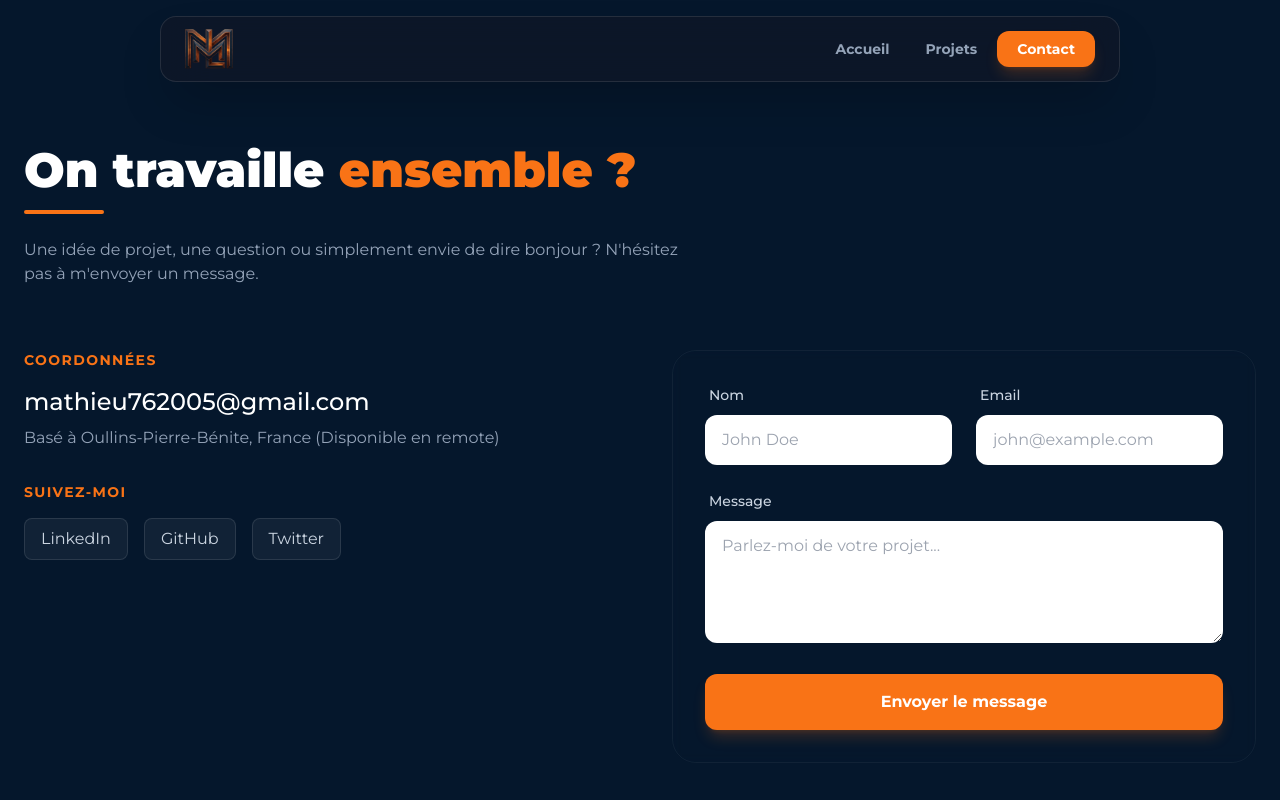
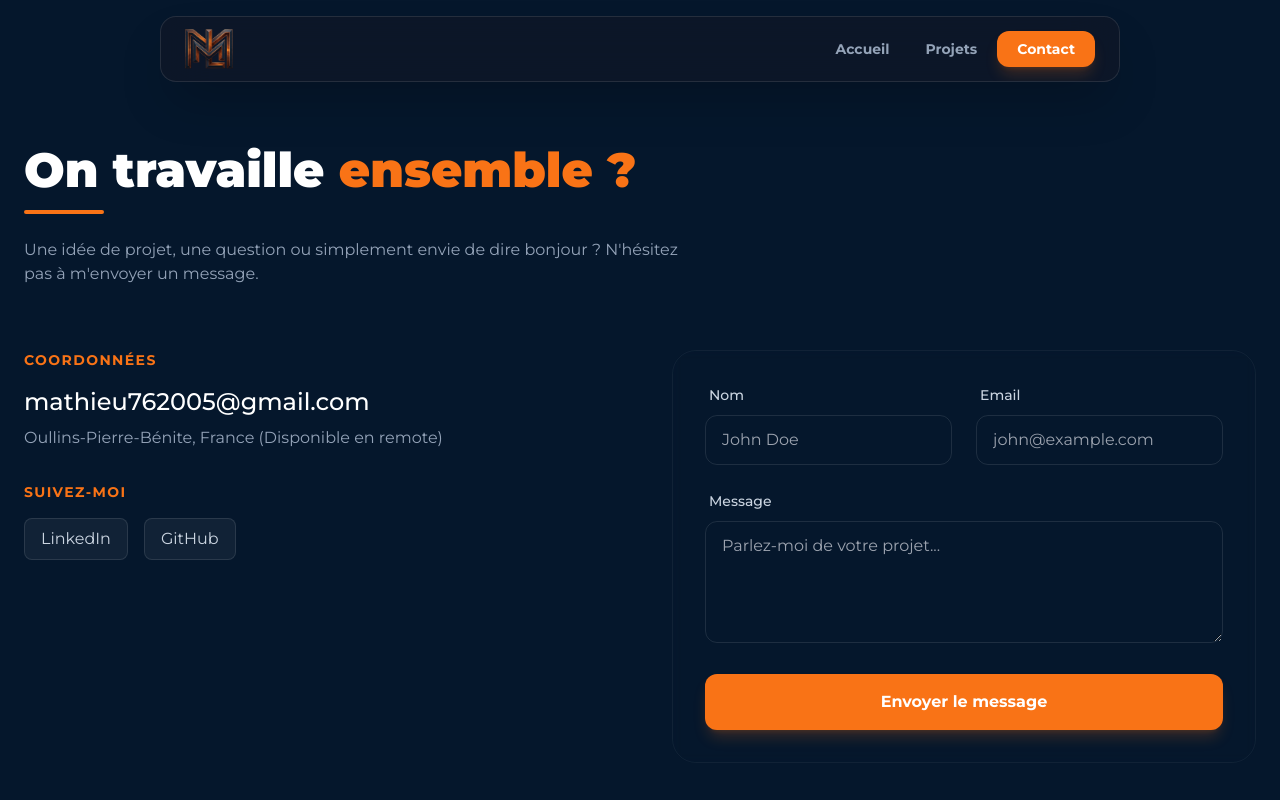
Before and after one commit to Mathieu762005/Portfolio, a React app: page /#/contact in a window 1280 px wide. Shown: the top 800 px of the page. Built offline with nearby package versions, Linux system fonts and the light colour scheme; the HTML template or start-up script is replaced by a standard one.

Commit message:
Mise à jour de la page contact et ajout de Web3Forms

```diff
--- a/src/components/Footer.jsx
+++ b/src/components/Footer.jsx
@@ -67,7 +67,7 @@ function Footer() {
                         © {currentYear} Mathieu Lenormand. Tous droits réservés.
                     </p>
                     <p className="text-slate-500 text-xs">
-                        Conçu avec passion en <span className="text-orange-500">React</span> & <span className="text-orange-500">Tailwind</span>
+                        Conçu avec <span className="text-orange-500">React</span> & <span className="text-orange-500">Tailwind</span>
                     </p>
                 </div>
             </div>
--- a/src/components/ProjectCard.jsx
+++ b/src/components/ProjectCard.jsx
@@ -1,6 +1,6 @@
 import { Link } from "react-router-dom";
 
-function ProjectCard({ id, title, description, image, tech, github, demo, details }) {
+function ProjectCard({ id, title, description, image, tech, github, details }) {
     // Récupération de l'URL de base (ex: /Portfolio/)
     const baseUrl = import.meta.env.BASE_URL;
 
@@ -73,15 +73,6 @@ function ProjectCard({ id, title, description, image, tech, github, demo, detail
                     >
                         GitHub ↗
                     </a>
-
-                    <a
-                        href={demo}
-                        target="_blank"
-                        rel="noopener noreferrer"
-                        className="text-sm font-bold text-slate-400 hover:text-orange-500 transition-colors flex items-center gap-1"
-                    >
-                        Live Demo ↗
-                    </a>
                 </div>
             </div>
         </div>
--- a/src/pages/Contact.jsx
+++ b/src/pages/Contact.jsx
@@ -1,4 +1,48 @@
+import { useState } from 'react';
+
 function Contact() {
+    const [result, setResult] = useState("");
+    const [isSubmitting, setIsSubmitting] = useState(false);
+
+    const onSubmit = async (event) => {
+        event.preventDefault();
+        setIsSubmitting(true);
+        setResult("Envoi en cours...");
+
+        const formData = new FormData(event.target);
+        // On utilise la variable d'environnement (définie dans .env.local)
+        formData.append("access_key", import.meta.env.VITE_WEB3FORMS_ACCESS_KEY);
+
+        // Personnalisation de l'email reçu
+        formData.append("subject", "Nouveau message depuis mon Portfolio ! 🚀");
+        formData.append("from_name", "Portfolio Contact");
+
+        try {
+            const response = await fetch("https://api.web3forms.com/submit", {
+                method: "POST",
+                body: formData
+            });
+
+            const data = await response.json();
+
+            if (data.success) {
+                setResult("Message envoyé avec succès !");
+                event.target.reset();
+            } else {
+                console.log("Erreur", data);
+                setResult(data.message);
+            }
+        } catch (error) {
+            console.log("Erreur de connexion", error);
+            setResult("Une erreur s'est produite lors de l'envoi.");
+        } finally {
+            setIsSubmitting(false);
+            // Effacer le message après 5 secondes
+            setTimeout(() => {
+                setResult("");
+            }, 5000);
+        }
+    };
     return (
         <div className="max-w-7xl mx-auto px-6 py-20">
             {/* En-tête de la page */}
@@ -19,19 +63,24 @@ function Contact() {
                     <div>
                         <h3 className="text-orange-500 font-bold uppercase tracking-widest text-sm mb-4">Coordonnées</h3>
                         <p className="text-2xl text-white font-medium">mathieu762005@gmail.com</p>
-                        <p className="text-slate-400 mt-2">Basé à Oullins-Pierre-Bénite, France (Disponible en remote)</p>
+                        <p className="text-slate-400 mt-2">Oullins-Pierre-Bénite, France (Disponible en remote)</p>
                     </div>
 
                     <div>
                         <h3 className="text-orange-500 font-bold uppercase tracking-widest text-sm mb-4">Suivez-moi</h3>
                         <div className="flex gap-4">
-                            {['LinkedIn', 'GitHub', 'Twitter'].map((social) => (
+                            {[
+                                { name: 'LinkedIn', url: 'https://www.linkedin.com/in/mathieu-lenormand-0b358532b/' },
+                                { name: 'GitHub', url: 'https://github.com/Mathieu762005' }
+                            ].map((social) => (
                                 <a
-                                    key={social}
-                                    href="#"
+                                    key={social.name}
+                                    href={social.url}
+                                    target="_blank"
+                                    rel="noopener noreferrer"
                                     className="px-4 py-2 bg-white/5 border border-white/10 rounded-lg text-slate-300 hover:text-orange-500 hover:border-orange-500/50 transition-all"
                                 >
-                                    {social}
+                                    {social.name}
                                 </a>
                             ))}
                         </div>
@@ -39,22 +88,26 @@ function Contact() {
                 </div>
 
                 {/* Colonne 2 : Formulaire de contact */}
-                <form className="space-y-6 p-8 rounded-3xl border border-white/5 backdrop-blur-sm">
+                <form onSubmit={onSubmit} className="space-y-6 p-8 rounded-3xl border border-white/5 backdrop-blur-sm relative overflow-hidden">
                     <div className="grid md:grid-cols-2 gap-6">
                         <div className="space-y-2">
                             <label className="text-sm font-medium text-slate-300 ml-1">Nom</label>
                             <input
                                 type="text"
+                                name="name"
+                                required
                                 placeholder="John Doe"
-                                className="w-full border border-white/10 rounded-xl px-4 py-3 text-white focus:outline-none focus:border-orange-500 focus:ring-1 focus:ring-orange-500 transition-all"
+                                className="w-full border border-white/10 rounded-xl px-4 py-3 text-white focus:outline-none focus:border-orange-500 focus:ring-1 focus:ring-orange-500 transition-all bg-transparent"
                             />
                         </div>
                         <div className="space-y-2">
                             <label className="text-sm font-medium text-slate-300 ml-1">Email</label>
                             <input
                                 type="email"
+                                name="email"
+                                required
                                 placeholder="john@example.com"
-                                className="w-full border border-white/10 rounded-xl px-4 py-3 text-white focus:outline-none focus:border-orange-500 focus:ring-1 focus:ring-orange-500 transition-all"
+                                className="w-full border border-white/10 rounded-xl px-4 py-3 text-white focus:outline-none focus:border-orange-500 focus:ring-1 focus:ring-orange-500 transition-all bg-transparent"
                             />
                         </div>
                     </div>
@@ -62,17 +115,26 @@ function Contact() {
                     <div className="space-y-2">
                         <label className="text-sm font-medium text-slate-300 ml-1">Message</label>
                         <textarea
+                            name="message"
+                            required
                             rows="4"
                             placeholder="Parlez-moi de votre projet..."
-                            className="w-full border border-white/10 rounded-xl px-4 py-3 text-white focus:outline-none focus:border-orange-500 focus:ring-1 focus:ring-orange-500 transition-all"
+                            className="w-full border border-white/10 rounded-xl px-4 py-3 text-white focus:outline-none focus:border-orange-500 focus:ring-1 focus:ring-orange-500 transition-all bg-transparent"
                         ></textarea>
                     </div>
 
+                    {result && (
+                        <div className={`p-3 rounded-lg text-sm text-center font-medium ${result.includes("succès") ? "bg-green-500/20 text-green-400 border border-green-500/50" : result.includes("cours") ? "bg-blue-500/20 text-blue-400 border border-blue-500/50" : "bg-red-500/20 text-red-400 border border-red-500/50"}`}>
+                            {result}
+                        </div>
+                    )}
+
                     <button
                         type="submit"
-                        className="w-full py-4 bg-orange-500 hover:bg-orange-600 text-white font-bold rounded-xl shadow-lg shadow-orange-500/20 transition-all transform active:scale-[0.98]"
+                        disabled={isSubmitting}
+                        className={`w-full py-4 ${isSubmitting ? 'bg-orange-500/50 cursor-not-allowed' : 'bg-orange-500 hover:bg-orange-600'} text-white font-bold rounded-xl shadow-lg shadow-orange-500/20 transition-all transform active:scale-[0.98]`}
                     >
-                        Envoyer le message
+                        {isSubmitting ? 'Envoi en cours...' : 'Envoyer le message'}
                     </button>
                 </form>
             </div>
--- a/src/pages/ProjectDetail.jsx
+++ b/src/pages/ProjectDetail.jsx
@@ -44,9 +44,9 @@ function ProjectDetail() {
                 <div className="space-y-6">
                     <div className="rounded-3xl overflow-hidden border border-white/10 shadow-2xl shadow-orange-500/5">
                         <img
-                            src={getCorrectImagePath(project.image)} // CORRECTION ICI
+                            src={getCorrectImagePath(project.image)}
                             alt={project.title}
-                            className="w-full h-auto object-cover"
+                            className="w-full h-auto max-h-96 object-cover"
                         />
                     </div>
                     <div>
@@ -143,14 +143,6 @@ function ProjectDetail() {
                         >
                             Voir sur GitHub
                         </a>
-                        <a
-                            href={project.demo}
-                            target="_blank"
-                            rel="noopener noreferrer"
-                            className="bg-white/5 border border-white/10 text-white px-8 py-4 rounded-2xl font-black hover:bg-white/10 transition-all active:scale-95"
-                        >
-                            Démo en ligne ↗
-                        </a>
                     </div>
                 </div>
             </div>
--- a/src/pages/Projects.jsx
+++ b/src/pages/Projects.jsx
@@ -26,7 +26,6 @@ function Projects() {
                         image={project.image}
                         tech={project.tech}
                         github={project.github}
-                        demo={project.demo}
                         details={project.details}
                     />
                 ))}
```
Also changed, not shown: src/data/projects.js (+16 -21 lines).
